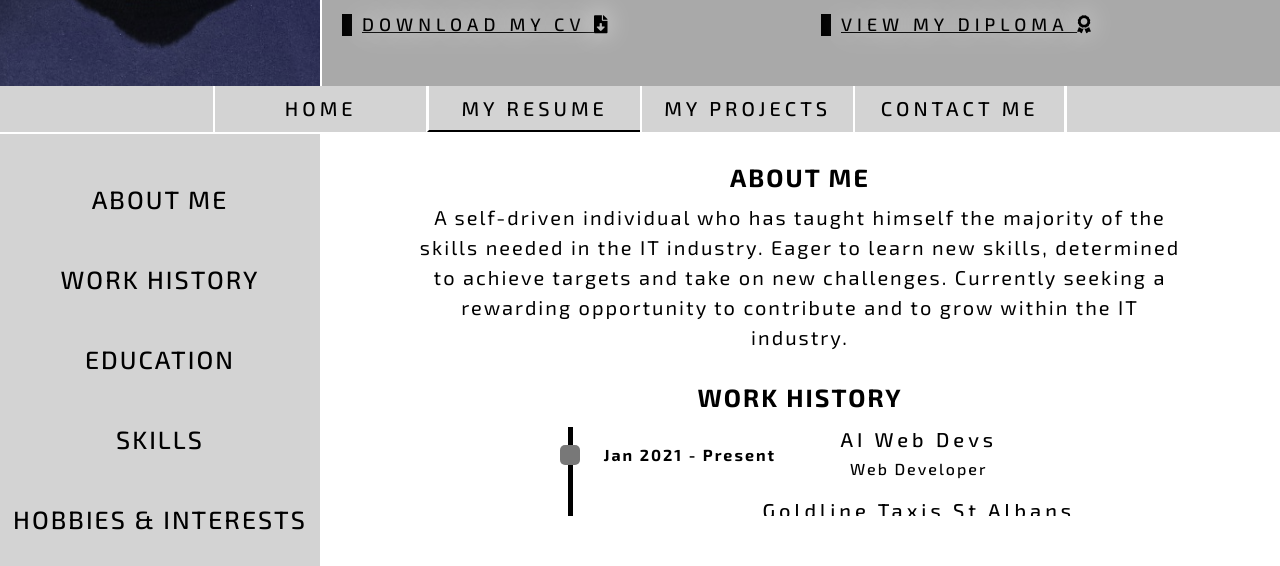
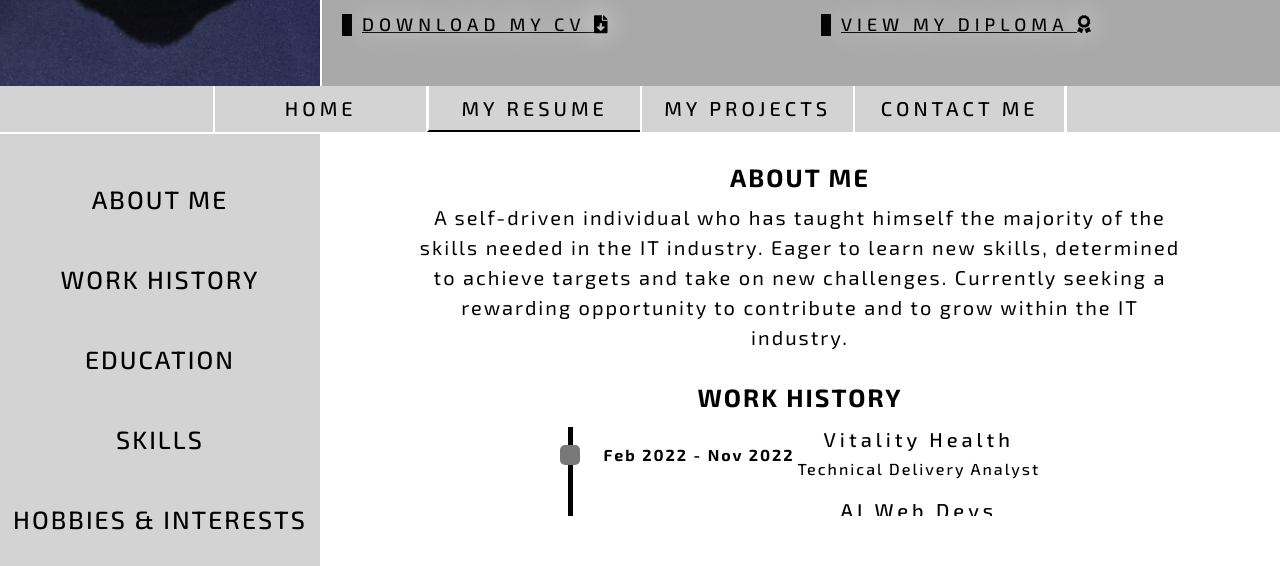
Before and after one commit to ifti-khan/ifti-khan-portfolio, a plain HTML site: page my_resume.html in a window 1280 px wide. Shown: the part 333-899 px from the top of the page. Drawn offline with nearby package versions, Linux system fonts and the light colour scheme.

Commit message:
Mod: Changes made to my work history section of the page.

```diff
--- a/my_resume.html
+++ b/my_resume.html
@@ -126,7 +126,11 @@
                     <div class="row">
                         <div class="col-md-1 col-lg-1 col-xl-3 empty-col-history"></div>
                         <div class="col-12 col-md-11 col-lg-11 col-xl-9 workhistory-borderline">
-                            <div class="workhistory-timeline" data-datehistory="Jan 2021 - Present">
+                            <div class="workhistory-timeline" data-datehistory="Feb 2022 - Nov 2022">
+                                <h4>Vitality Health</h4>
+                                <h6>Technical Delivery Analyst</h6>
+                            </div>
+                            <div class="workhistory-timeline" data-datehistory="Jan 2021 - Feb 2022">
                                 <h4>AI Web Devs</h4>
                                 <h6>Web Developer</h6>
                             </div>
```
